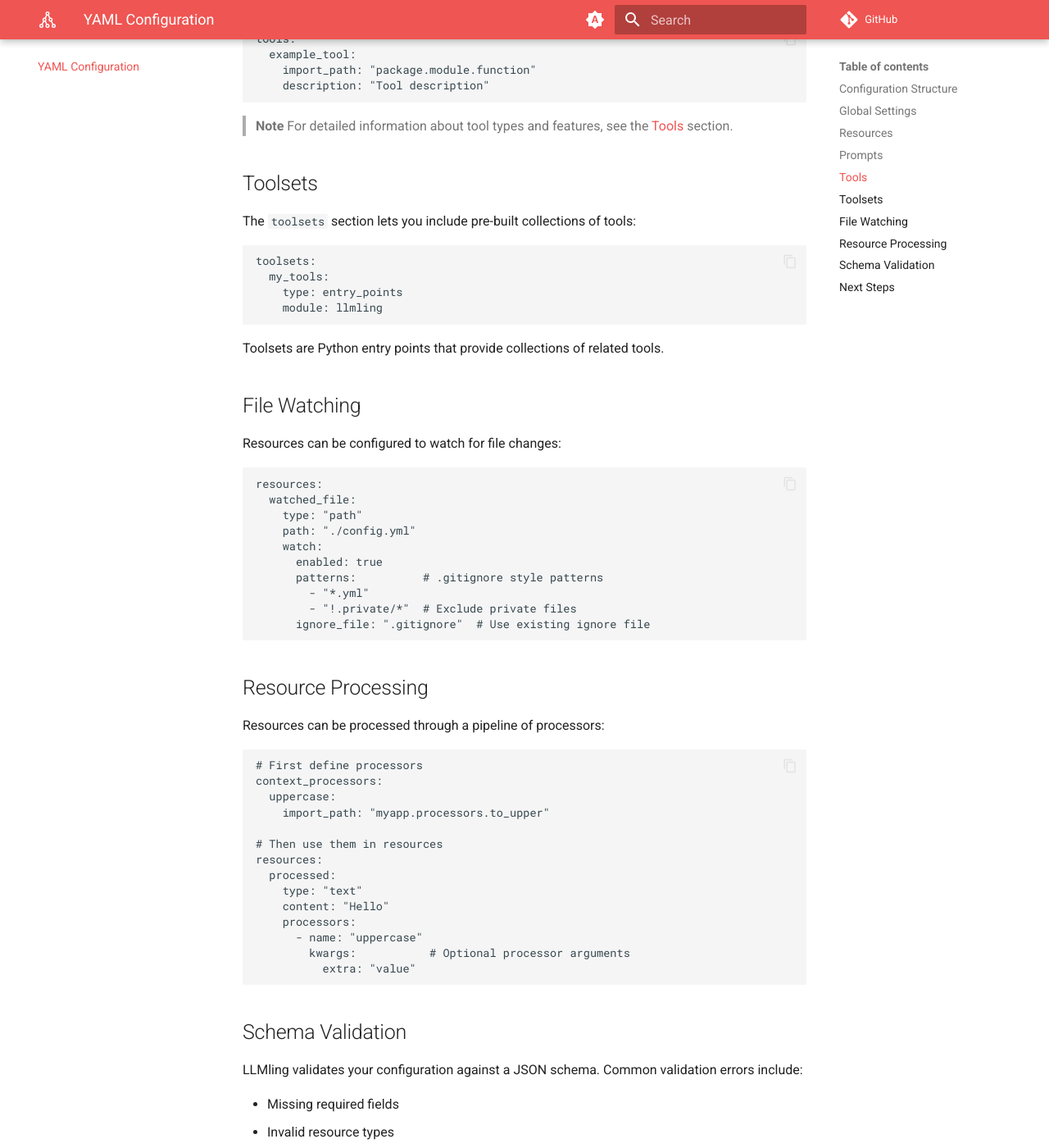
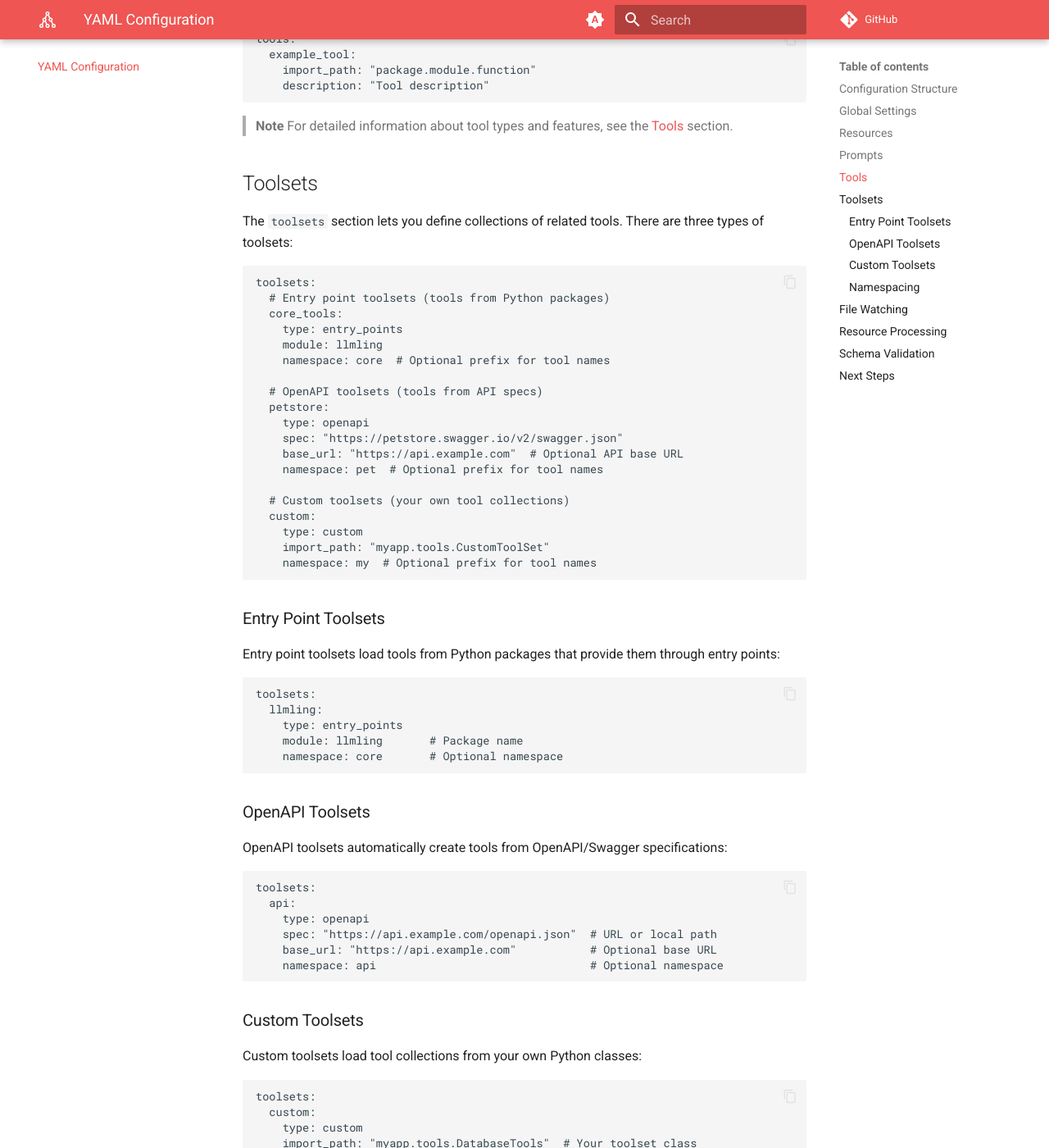
Before and after one commit to phil65/LLMling, an MkDocs documentation site: the page built from docs/yaml_config.md, in a window 1280 px wide and 1400 px high, scrolled down 2503 px. Shown: the whole window at 82% size. Built offline with MkDocs 1.6.1 and Material for MkDocs 9.7.7, drawn with Linux system fonts in a browser that asks for light colours; comment, search, counter and statistics services are not loaded; some of the changed text lies outside the part shown.

Commit message:
chore: docs

````diff
--- a/docs/yaml_config.md
+++ b/docs/yaml_config.md
@@ -124,16 +124,72 @@
 
 ## Toolsets
 
-The `toolsets` section lets you include pre-built collections of tools:
+The `toolsets` section lets you define collections of related tools. There are three types of toolsets:
 
 ```yaml
 toolsets:
-  my_tools:
+  # Entry point toolsets (tools from Python packages)
+  core_tools:
     type: entry_points
     module: llmling
+    namespace: core  # Optional prefix for tool names
+
+  # OpenAPI toolsets (tools from API specs)
+  petstore:
+    type: openapi
+    spec: "https://petstore.swagger.io/v2/swagger.json"
+    base_url: "https://api.example.com"  # Optional API base URL
+    namespace: pet  # Optional prefix for tool names
+
+  # Custom toolsets (your own tool collections)
+  custom:
+    type: custom
+    import_path: "myapp.tools.CustomToolSet"
+    namespace: my  # Optional prefix for tool names
 ```
 
-Toolsets are Python entry points that provide collections of related tools.
+### Entry Point Toolsets
+
+Entry point toolsets load tools from Python packages that provide them through entry points:
+
+```yaml
+toolsets:
+  llmling:
+    type: entry_points
+    module: llmling       # Package name
+    namespace: core       # Optional namespace
+```
+
+### OpenAPI Toolsets
+
+OpenAPI toolsets automatically create tools from OpenAPI/Swagger specifications:
+
+```yaml
+toolsets:
+  api:
+    type: openapi
+    spec: "https://api.example.com/openapi.json"  # URL or local path
+    base_url: "https://api.example.com"           # Optional base URL
+    namespace: api                                # Optional namespace
+```
+
+### Custom Toolsets
+
+Custom toolsets load tool collections from your own Python classes:
+
+```yaml
+toolsets:
+  custom:
+    type: custom
+    import_path: "myapp.tools.DatabaseTools"  # Your toolset class
+    namespace: db                             # Optional namespace
+```
+
+### Namespacing
+
+Each toolset can have an optional `namespace` that prefixes its tool names to avoid conflicts. For example:
+- Without namespace: `get_user`, `create_user`
+- With namespace "db": `db.get_user`, `db.create_user`
 
 ## File Watching
 
````
Also changed, not shown: docs/agent.md (deleted, +0 -238 lines), docs/usage.md (+18 -72 lines).
